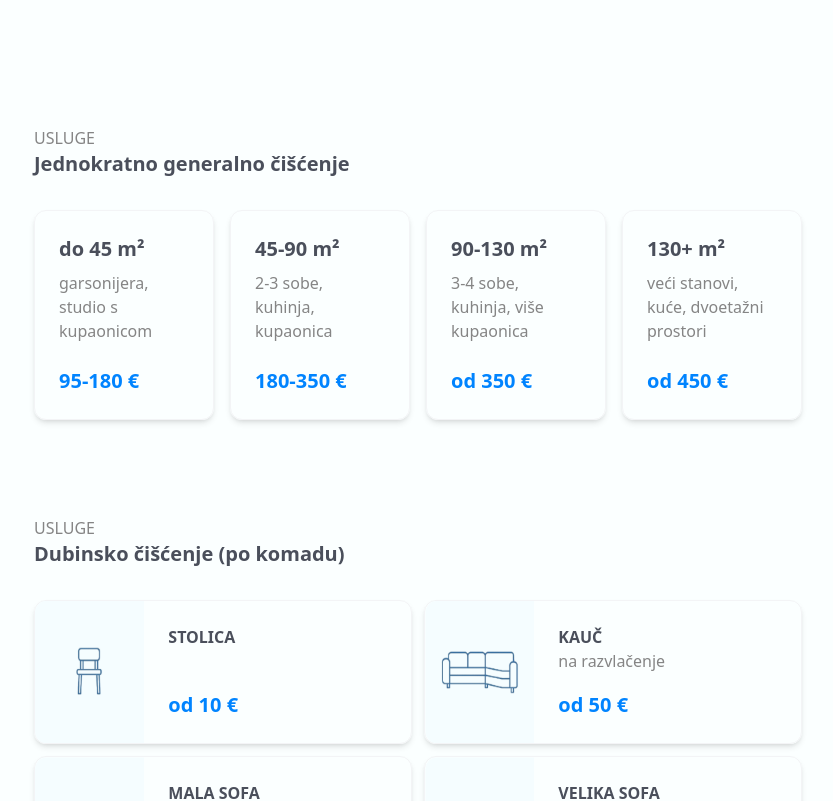
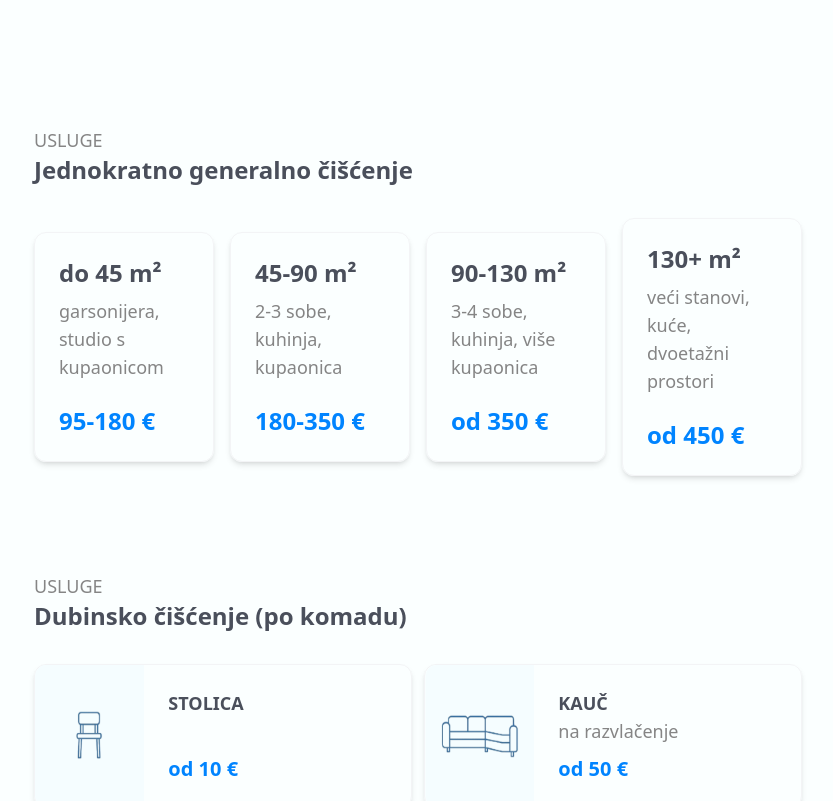
Before and after one commit to IvaGoluza/fabto, a React (Vite) app: page / in a window 1280 px wide. Shown: the part 2200-3001 px from the top of the page, without its empty margins (222-1055 px from the left). Built offline with nearby package versions, Linux system fonts and the light colour scheme.

Commit message:
make certain font sizes responsible

```diff
--- a/src/components/SectionHeader.tsx
+++ b/src/components/SectionHeader.tsx
@@ -6,8 +6,16 @@ export type SectionHeaderProps = {
 export default function SectionHeader({ subtitle, title }: SectionHeaderProps) {
   return (
     <div>
-      {subtitle && <h4 className="uppercase text-secondary">{subtitle}</h4>}
-      {title && <h2 className="text-xl font-semibold text-primary">{title}</h2>}
+      {subtitle && (
+        <h4 className="text-base xl:text-lg uppercase text-secondary">
+          {subtitle}
+        </h4>
+      )}
+      {title && (
+        <h2 className="text-xl xl:text-2xl font-semibold text-primary">
+          {title}
+        </h2>
+      )}
     </div>
   );
 }
--- a/src/components/TextCard.tsx
+++ b/src/components/TextCard.tsx
@@ -8,12 +8,12 @@ export default function TextCard({ title, description, price }: TextCardProps) {
   return (
     <div className="w-full flex flex-col justify-start items-start gap-6 py-4 sm:py-6 sm:p-6 sm:rounded-xl border-b-2 sm:border border-b-gray-100 sm:border-gray-100 sm:shadow-md">
       <div className="flex flex-col justify-start items-start sm:gap-2">
-        <h3 className="text-lg lg:text-xl font-semibold text-primary">
+        <h3 className="text-lg lg:text-xl xl:text-2xl font-semibold text-primary">
           {title}
         </h3>
-        <p className="text-base text-secondary">{description}</p>
+        <p className="text-base lg:text-lg text-secondary">{description}</p>
       </div>
-      <p className="text-base sm:text-xl text-accent font-bold sm:font-black">
+      <p className="text-lg lg:text-xl xl:text-2xl text-accent font-bold sm:font-black">
         {price}
       </p>
     </div>
--- a/src/components/TextWithImageCard.tsx
+++ b/src/components/TextWithImageCard.tsx
@@ -17,14 +17,14 @@ export default function TextWithImageCard({
         alt={`${title} ${description}`}
         className="h-full"
       />
-      <div className="col-span-2 flex flex-col items-start justify-between py-4 sm:py-6">
+      <div className="text-base xl:text-lg col-span-2 flex flex-col items-start justify-between py-4 sm:py-6">
         <div>
-          <p className="uppercase text-base font-semibold text-primary">
+          <p className="uppercase text-base lg:text-lg font-semibold text-primary">
             {title}
           </p>
           {description && <p className="text-secondary">{description}</p>}
         </div>
-        <p className="text-base sm:text-xl text-accent font-bold sm:font-black">
+        <p className="text-base sm:text-lg xl:text-xl text-accent font-bold sm:font-black">
           {price}
         </p>
       </div>
```
